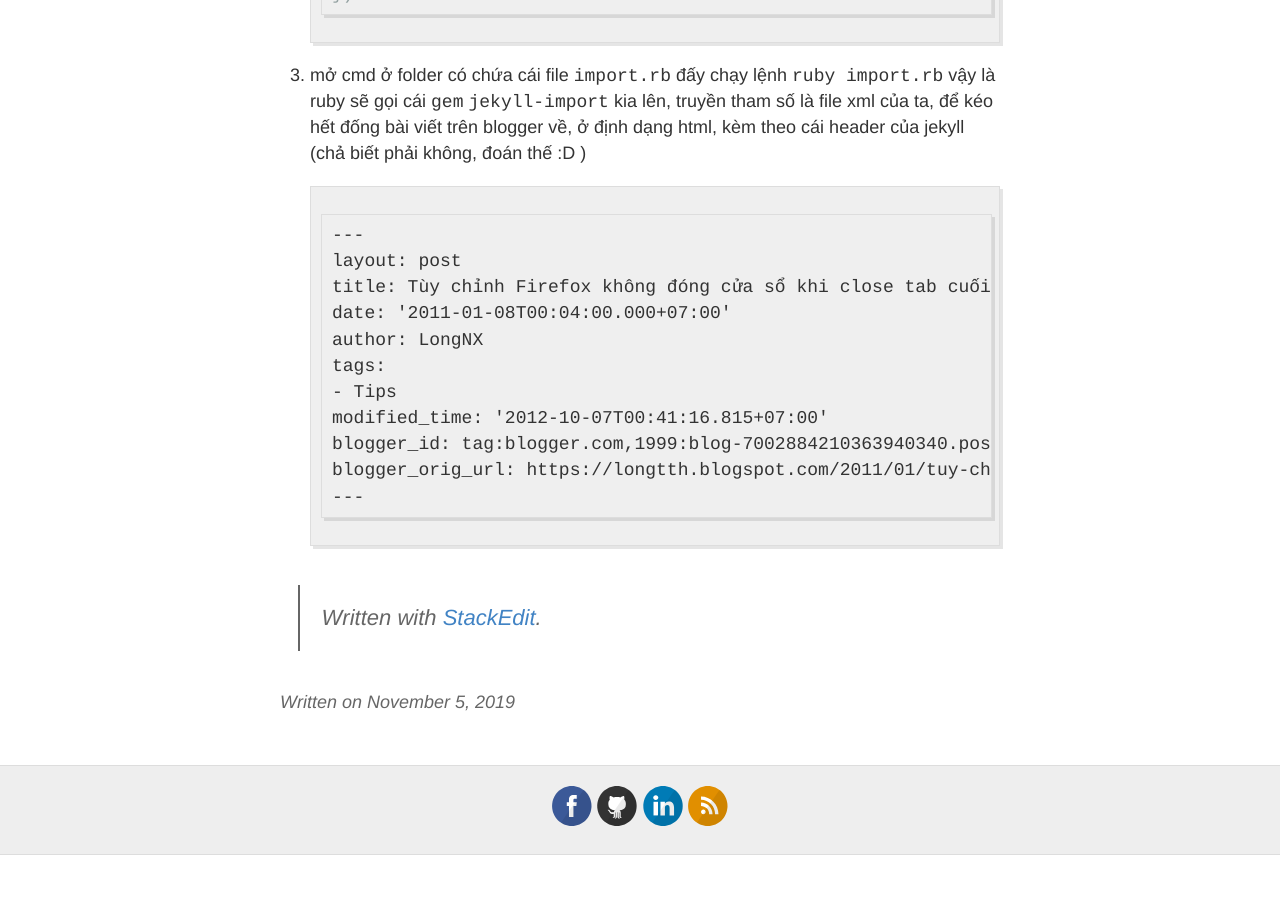
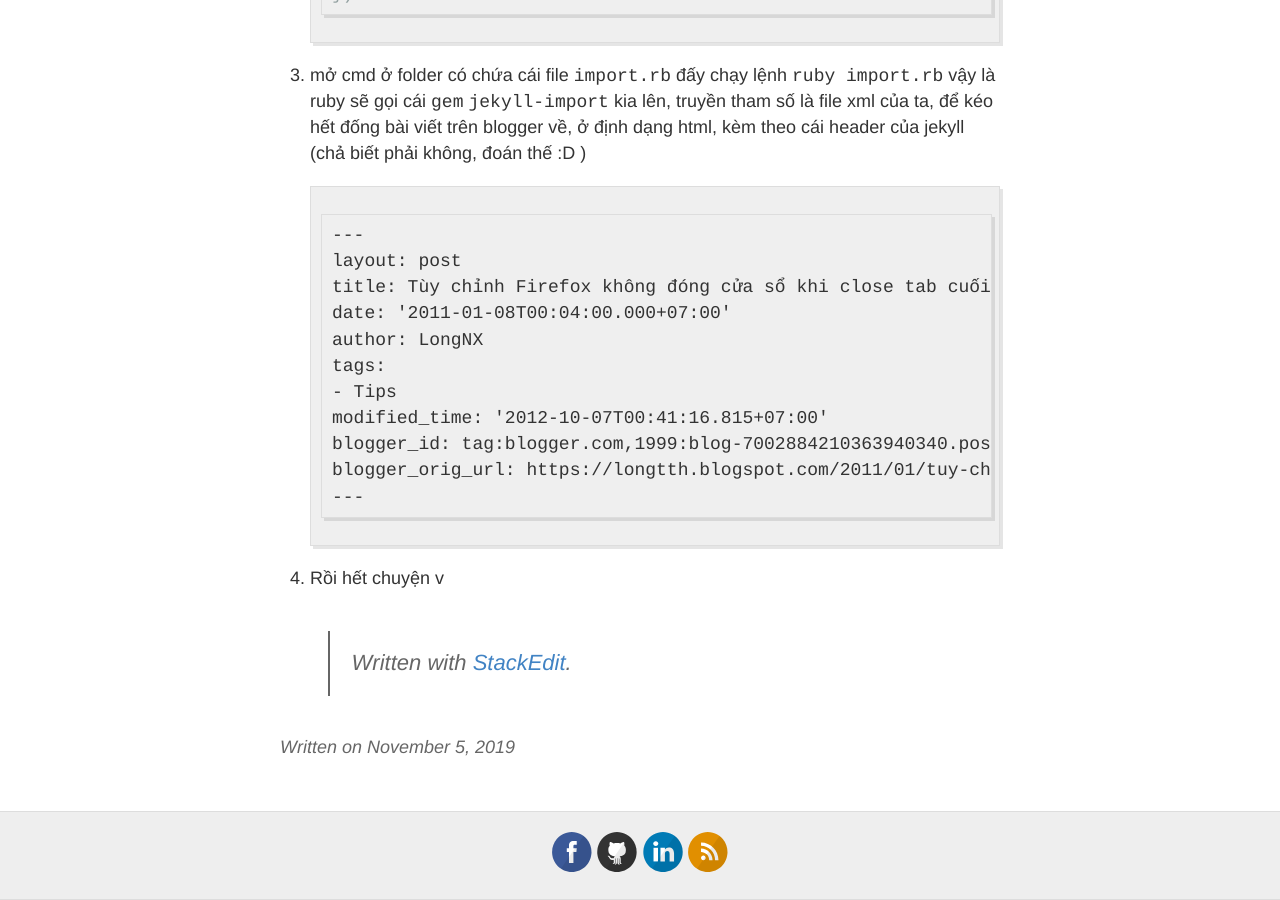
Before and after one commit to long-nguyenxuan/long-nguyenxuan.github.io, a Jekyll site: the page built from _posts/2019-11-06-tam-tu-viet-blog.md, in a window 1280 px wide and 900 px high, scrolled down 705 px. Built offline with Jekyll 4.4.1, drawn with Linux system fonts in a browser that asks for light colours; comment, search, counter and statistics services are not loaded; before the commit the page ends 1560 px from its top, so only the background shows below that.

Commit message:
_posts/2019-11-06-tam-tu-viet-blog.md updated from https://stackedit.io/

````diff
--- a/_posts/2019-11-06-tam-tu-viet-blog.md
+++ b/_posts/2019-11-06-tam-tu-viet-blog.md
@@ -33,8 +33,9 @@ blogger_id: tag:blogger.com,1999:blog-7002884210363940340.post-82281671603717647
 blogger_orig_url: https://longtth.blogspot.com/2011/01/tuy-chinh-firefox-khong-ong-cua-so-khi.html
 ---
 ```
-
+4. Rồi hết chuyện v
 > Written with [StackEdit](https://stackedit.io/).
 <!--stackedit_data:
-eyJoaXN0b3J5IjpbNzI4MjkwNDc2LDY1MjM4MTI5NV19
+eyJoaXN0b3J5IjpbMTM2MDY0ODA4OSw3MjgyOTA0NzYsNjUyMz
+gxMjk1XX0=
 -->
````
